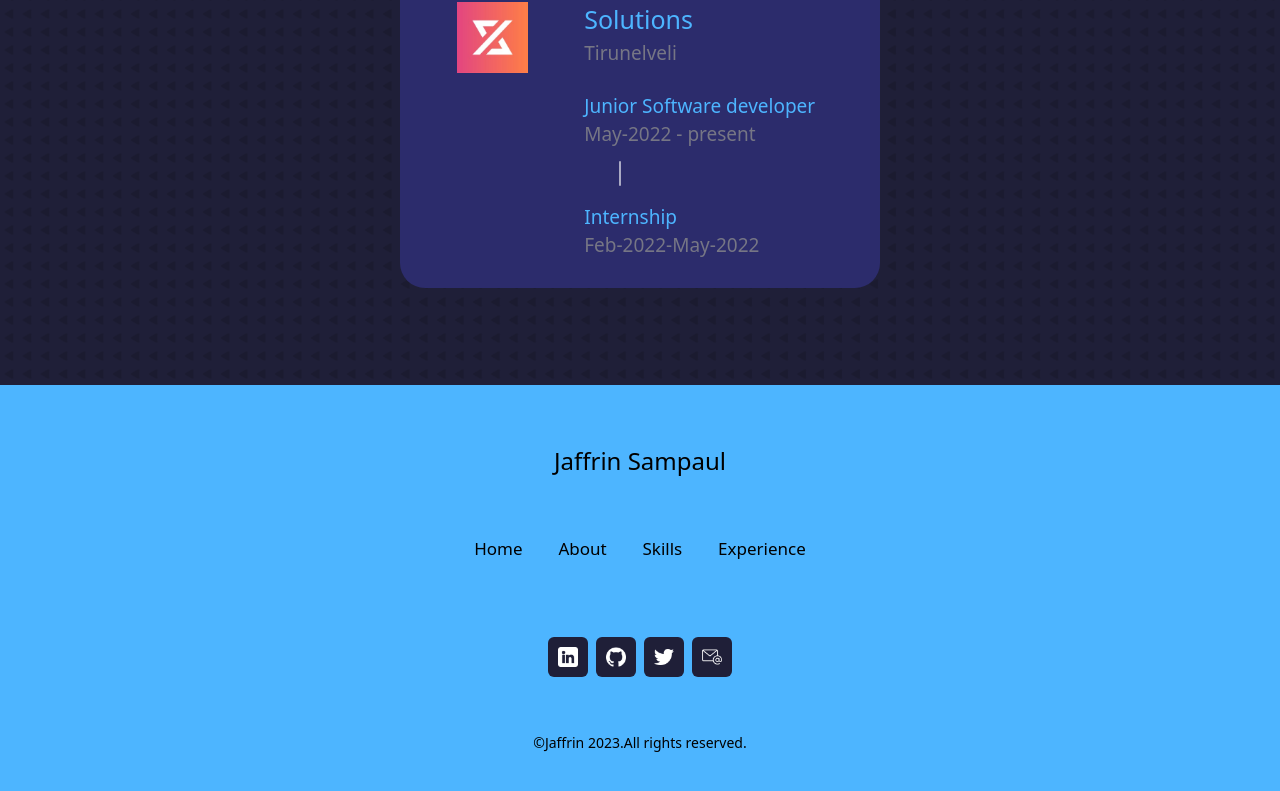
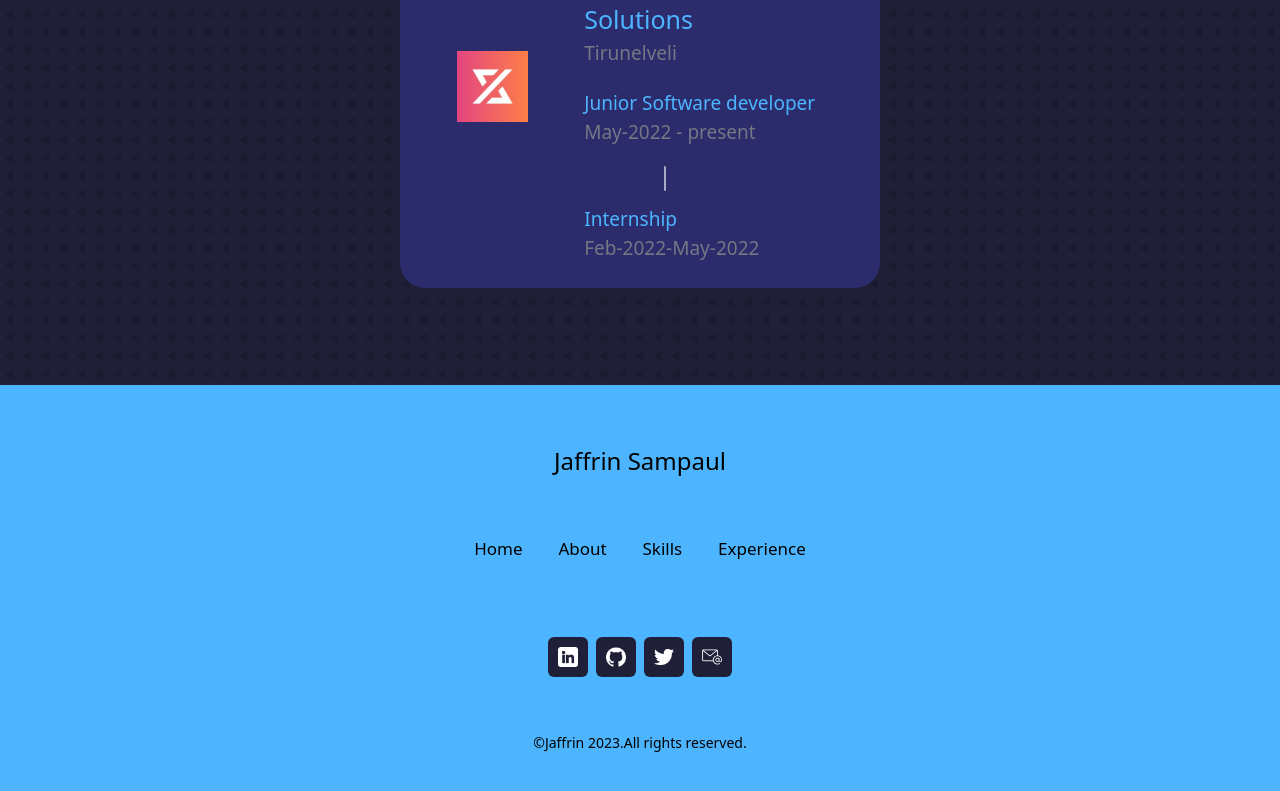
Before and after one commit to Jaffrinsampaul/portfolio, a React (Create React App) app: page / in a window 1280 px wide. Shown: the part 1831-2622 px from the top of the page. Built offline with nearby package versions, Linux system fonts and the light colour scheme.

Commit message:
logo position little down

```diff
--- a/src/Container/Experience/Experience.tsx
+++ b/src/Container/Experience/Experience.tsx
@@ -22,7 +22,7 @@ const Experience = () => {
                 hover:bg-transparent transition ease-in-out delay-150 duration-300 border border-transparent hover:border-[#4db5ff]`}
                 key={index}
               >
-                <div className="w-[15%] h-[170px] flex justify-center items-center">
+                <div className="w-[15%] h-[80%] flex justify-center items-center">
                   <a href={obj.companyWebsite} target="_blank">
                     <CustomImage
                       imageBehaviour={{
@@ -63,7 +63,7 @@ const Experience = () => {
                               />
                             </div>
                             {obj.roles.length - 1 !== index && (
-                              <div className="w-[30%] justify-center items-center flex pt-3">
+                              <div className="w-[68%] justify-center items-center flex pt-5">
                                 <div
                                   className={`bg-white w-[2px] h-[25px] rounded bg-opacity-60 `}
                                 ></div>
```
